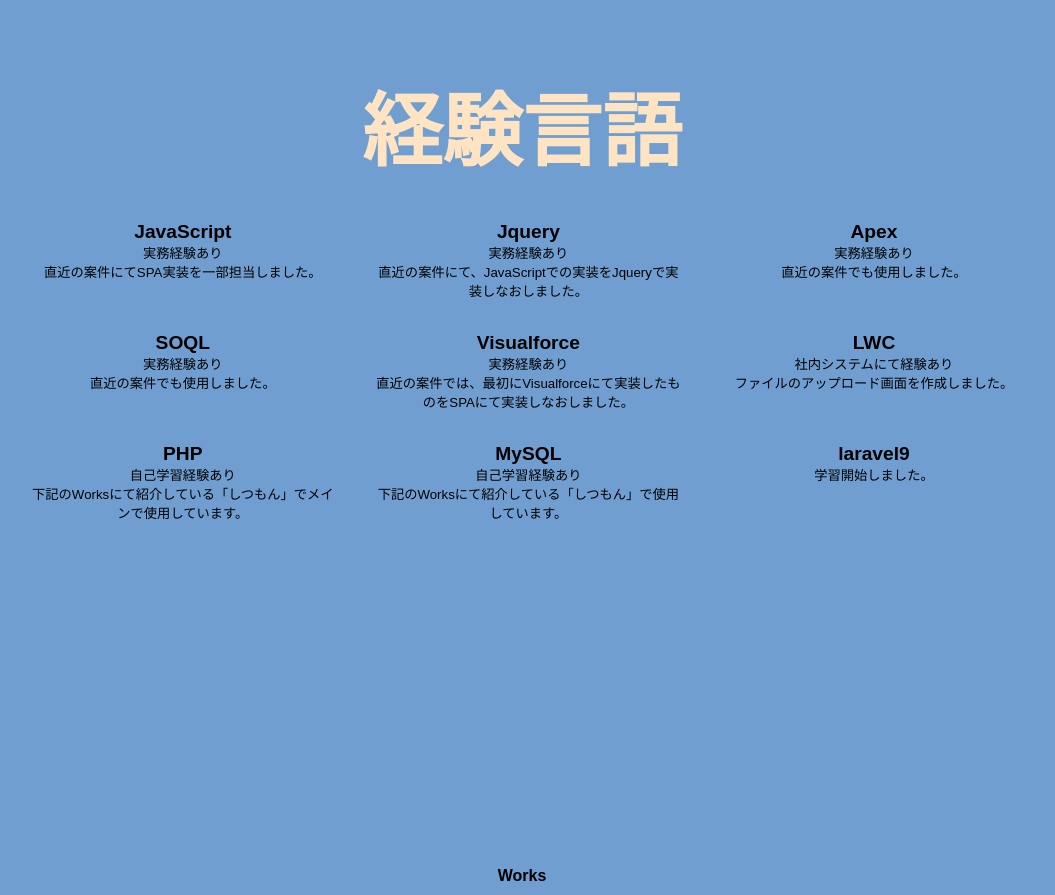
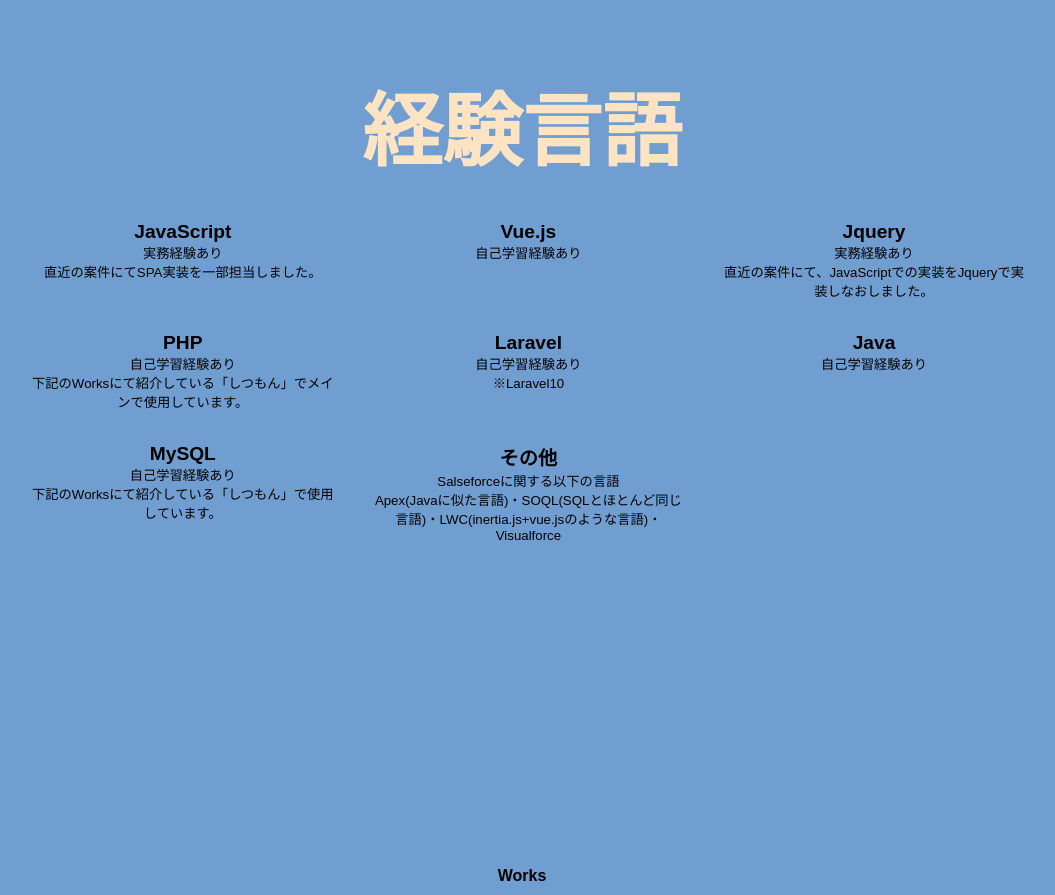
Before and after one commit to tetejiro/self-introduction, a plain HTML site: page docs/index.html in a window 1280 px wide. Shown: the part 1645-2540 px from the top of the page, without its empty margins (118-1173 px from the left). Drawn offline with Linux system fonts and the light colour scheme; some packages are replaced by stand-ins of ours; files whose address does not match are found by name.

Commit message:
言語セクションの修正
セールスフォース言語をさげる

```diff
--- a/docs/index.html
+++ b/docs/index.html
@@ -41,49 +41,51 @@
   <section>
     <div class="experience">経験言語</div>
     <div class="container">
+
       <div>
         <p class="lng">JavaScript</p>
         <h5>実務経験あり</h5>
         <h5>直近の案件にてSPA実装を一部担当しました。</h5>
       </div>
+
+      <div>
+        <p class="lng">Vue.js</p>
+        <h5>自己学習経験あり</h5>
+      </div>
+
       <div>
         <p class="lng">Jquery</p>
         <h5>実務経験あり</h5>
         <h5>直近の案件にて、JavaScriptでの実装をJqueryで実装しなおしました。</h5>
       </div>
-      <div>
-        <p class="lng">Apex</p>
-        <h5>実務経験あり</h5>
-        <h5>直近の案件でも使用しました。</h5>
-      </div>
-      <div>
-        <p class="lng">SOQL</p>
-        <h5>実務経験あり</h5>
-        <h5>直近の案件でも使用しました。</h5>
-      </div>
-      <div>
-        <p class="lng">Visualforce</p>
-        <h5>実務経験あり</h5>
-        <h5>直近の案件では、最初にVisualforceにて実装したものをSPAにて実装しなおしました。</h5>
-      </div>
-      <div>
-        <p class="lng">LWC</p>
-        <h5>社内システムにて経験あり</h5>
-        <h5>ファイルのアップロード画面を作成しました。</h5>
-      </div>
+
       <div>
         <p class="lng">PHP</p>
-          <h5>自己学習経験あり</h5>
-          <h5>下記のWorksにて紹介している「しつもん」でメインで使用しています。</h5>
+        <h5>自己学習経験あり</h5>
+        <h5>下記のWorksにて紹介している「しつもん」でメインで使用しています。</h5>
       </div>
+
+      <div>
+        <p class="lng">Laravel</p>
+        <h5>自己学習経験あり</h5>
+        <h5>※Laravel10</h5>
+      </div>
+
+      <div>
+        <p class="lng">Java</p>
+        <h5>自己学習経験あり</h5>
+      </div>
+
       <div>
         <p class="lng">MySQL</p>
-          <h5>自己学習経験あり</h5>
-          <h5>下記のWorksにて紹介している「しつもん」で使用しています。</h5>
+        <h5>自己学習経験あり</h5>
+        <h5>下記のWorksにて紹介している「しつもん」で使用しています。</h5>
       </div>
+
       <div>
-        <p class="lng">laravel9</p>
-          <h5>学習開始しました。</h5>
+        <p class="lng">その他</p>
+        <h5>Salseforceに関する以下の言語</h5>
+        <h5>Apex(Javaに似た言語)・SOQL(SQLとほとんど同じ言語)・LWC(inertia.js+vue.jsのような言語)・Visualforce</h5>
       </div>
     </div>
   </section>
@@ -97,6 +99,7 @@
         </a>
         <p><strong>し つ も ん</strong></p>
         <div class="explanation">
+          <p>プログラミングを勉強し始めて半年目に作成しました。</p>
           <p>「忙しそうでいつ質問してもいいか分からない」</p>
           <p>「どちらかというと明日質問してくれた方が助かるなあ」</p>
           <p>そんな悩みを解消するために、質問する人・される人が空気を読む必要なく</p>
```
